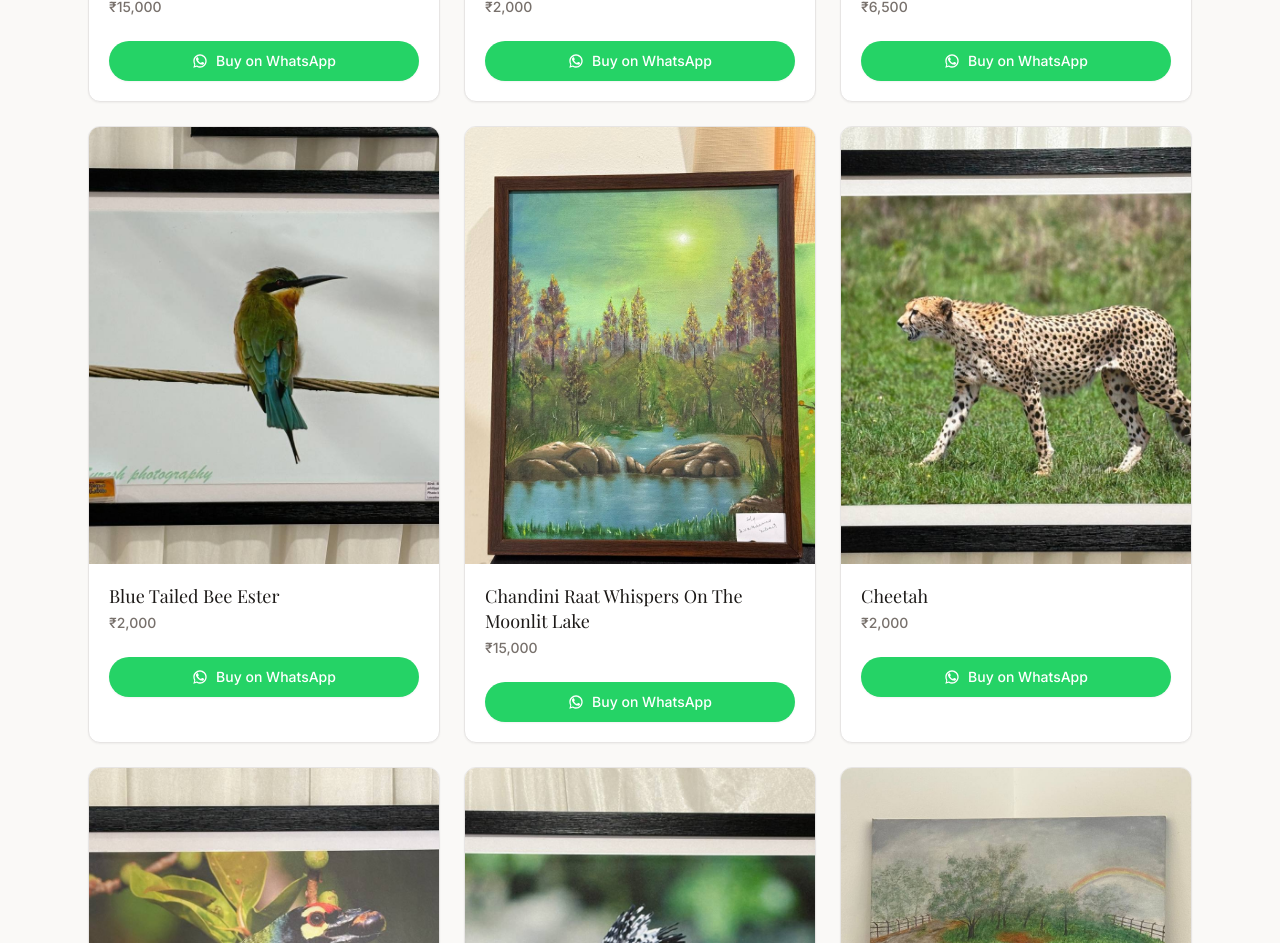
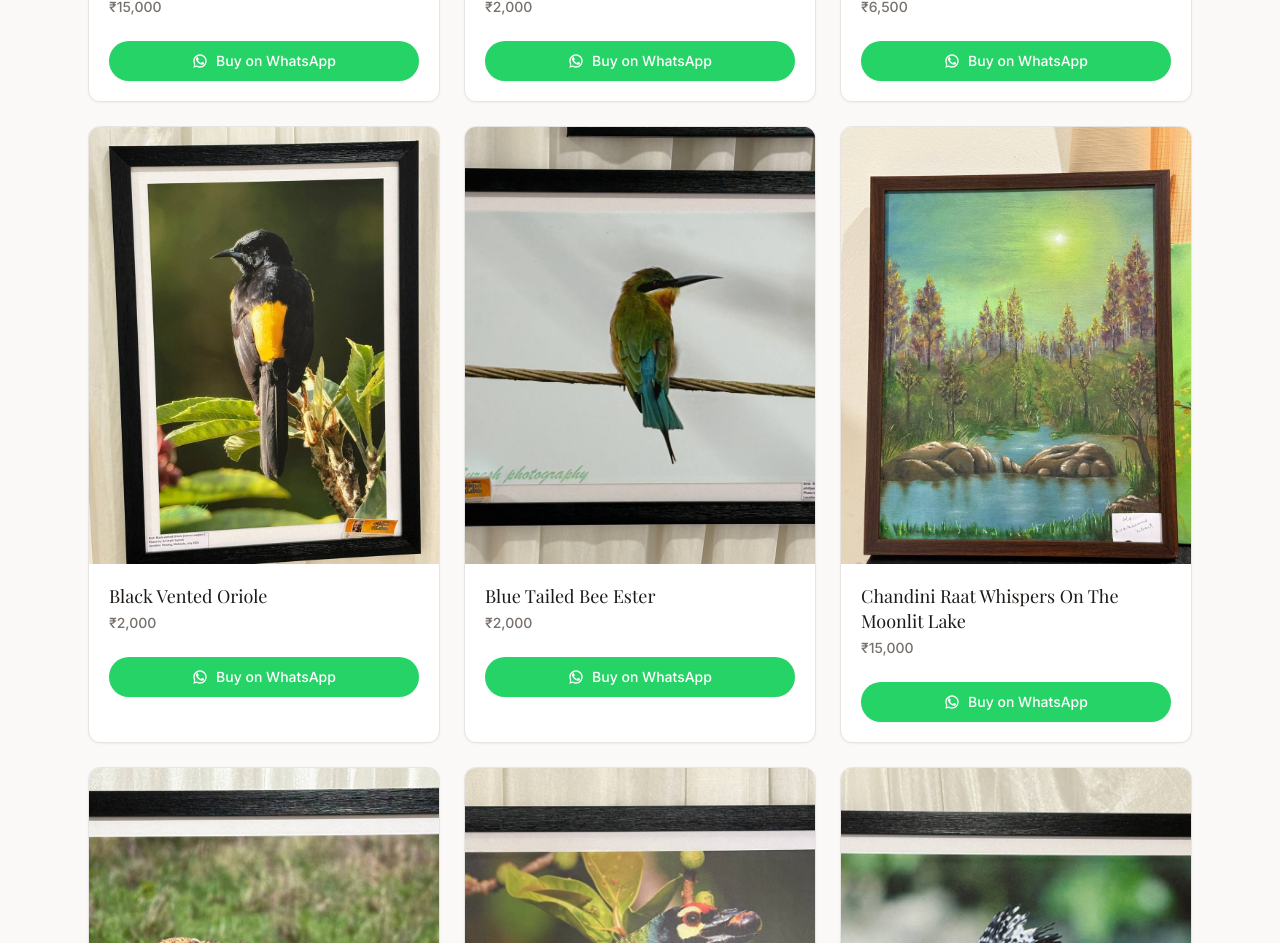
Before and after one commit to jasilmohmd/Art-catalogue, a Next.js app: page / in a window 1280 px wide. Shown: the part 2060-3003 px from the top of the page. Built offline with nearby package versions, Linux system fonts and the light colour scheme; a web font is replaced by a local one.

Commit message:
feat: add Black Vented Oriole artwork

```diff
--- a/data/artworks.ts
+++ b/data/artworks.ts
@@ -49,6 +49,13 @@ export const artworks: Artwork[] = [
     name: "Birds Eye View Maldives",
     price: 6500,
     image: "/artworks/birds_eye_view_maldives-6500.jpg",
+    available: true,
+  },
+  {
+    id: "black-vented-oriole",
+    name: "Black Vented Oriole",
+    price: 2000,
+    image: "/artworks/black_vented_oriole-2000.jpg",
     available: true,
   },
   {
```
Also changed, not shown: public/artworks/black_vented_oriole-2000.jpg (added).
